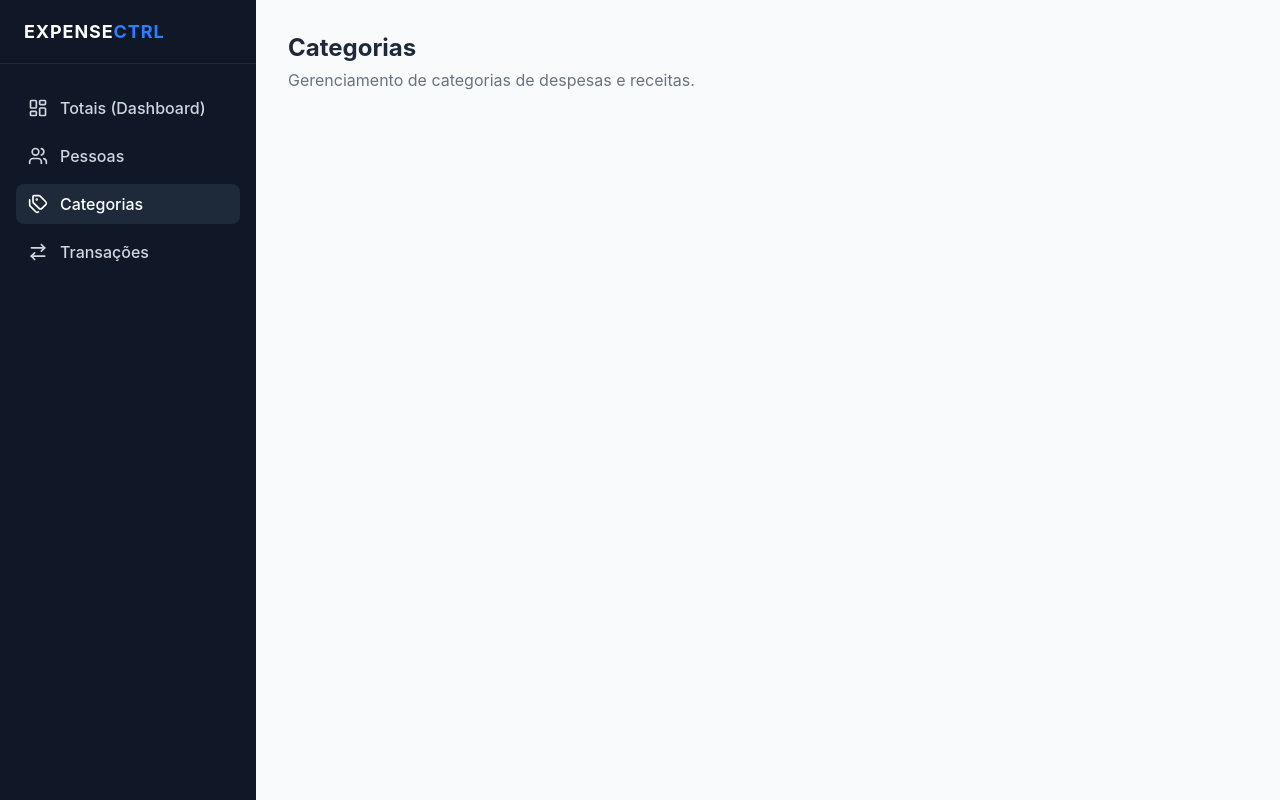
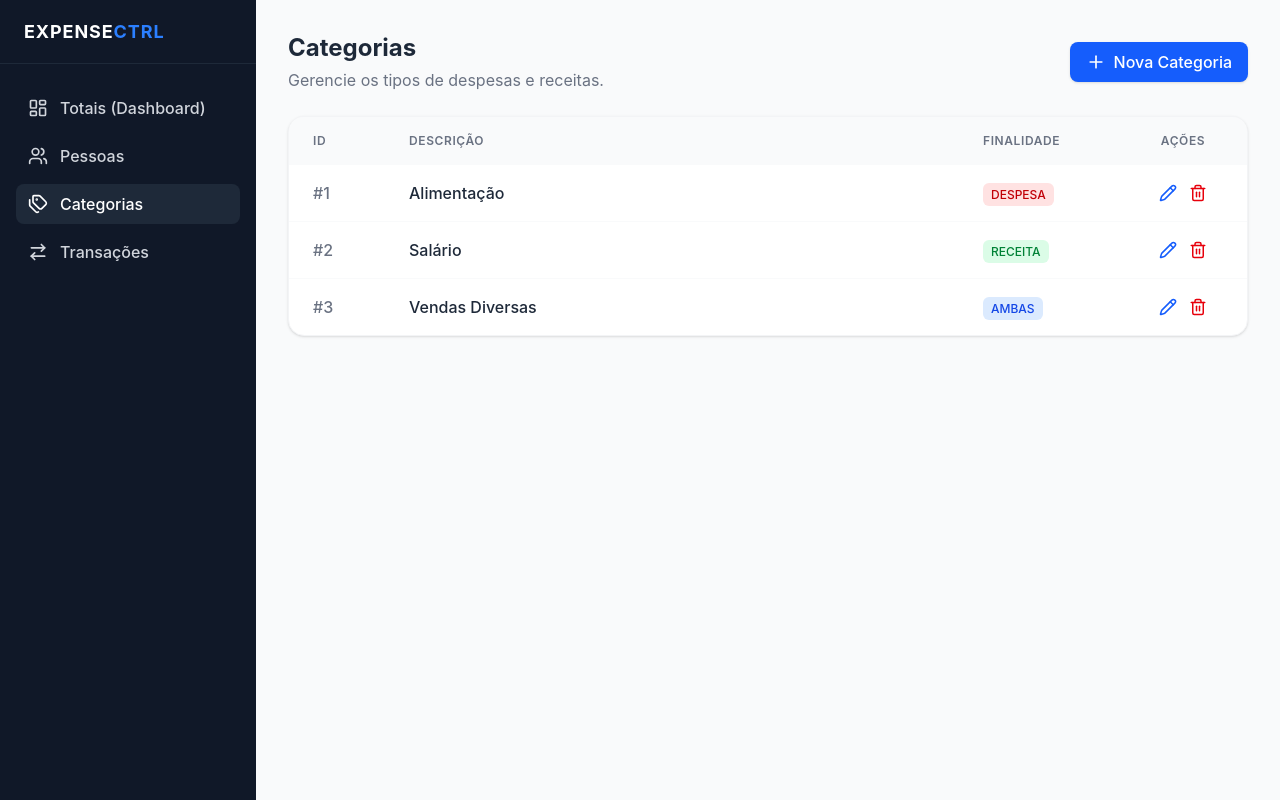
Before and after one commit to VitorMoraes99/HomeExpenseControl.WebUI, a React (Vite) app: page /categorias in a window 1280 px wide. Built offline with nearby package versions, Linux system fonts and the light colour scheme.

Commit message:
feat: implement category management with validation rules

```diff
--- /dev/null
+++ b/src/components/categories/CategoryModal.tsx
@@ -0,0 +1,100 @@
+import { X } from "lucide-react";
+import { useState } from "react";
+
+interface CategoryModalProps {
+  isOpen: boolean;
+  onClose: () => void;
+}
+
+// Modal isolado para criação/edição de Categorias.
+// Mantém a padronização de UX definida na tela de Pessoas.
+export function CategoryModal({ isOpen, onClose }: CategoryModalProps) {
+  const [description, setDescription] = useState("");
+  const [purpose, setPurpose] = useState("ambas");
+
+  if (!isOpen) return null;
+
+  const handleSubmit = (e: React.FormEvent) => {
+    e.preventDefault();
+    // TODO: Integração futura com o endpoint de Categorias no C#
+    console.log("Salvando categoria:", { description, purpose });
+
+    setDescription("");
+    setPurpose("ambas");
+    onClose();
+  };
+
+  return (
+    <div className="fixed inset-0 bg-black/50 flex items-center justify-center z-50 p-4">
+      <div className="bg-white rounded-2xl shadow-xl w-full max-w-md overflow-hidden">
+        <div className="px-6 py-4 border-b border-gray-100 flex justify-between items-center bg-gray-50/50">
+          <h3 className="text-lg font-bold text-gray-800">Nova Categoria</h3>
+          <button
+            onClick={onClose}
+            className="text-gray-400 hover:text-gray-600 transition-colors"
+          >
+            <X size={20} />
+          </button>
+        </div>
+
+        <form onSubmit={handleSubmit} className="p-6 space-y-4">
+          <div>
+            <label
+              htmlFor="description"
+              className="block text-sm font-medium text-gray-700 mb-1"
+            >
+              Descrição
+            </label>
+            <input
+              type="text"
+              id="description"
+              required
+              maxLength={400} // Regra de negócio: Texto com tamanho máximo de 400
+              value={description}
+              onChange={(e) => setDescription(e.target.value)}
+              className="w-full px-4 py-2 border border-gray-300 rounded-lg focus:ring-2 focus:ring-blue-500 outline-none"
+              placeholder="Ex: Alimentação, Salário, Lazer..."
+            />
+          </div>
+
+          <div>
+            <label
+              htmlFor="purpose"
+              className="block text-sm font-medium text-gray-700 mb-1"
+            >
+              Finalidade
+            </label>
+            {/* Regra de negócio: Finalidade deve ser despesa, receita ou ambas */}
+            <select
+              id="purpose"
+              required
+              value={purpose}
+              onChange={(e) => setPurpose(e.target.value)}
+              className="w-full px-4 py-2 border border-gray-300 rounded-lg focus:ring-2 focus:ring-blue-500 outline-none bg-white"
+            >
+              <option value="ambas">Ambas (Receita e Despesa)</option>
+              <option value="despesa">Apenas Despesa</option>
+              <option value="receita">Apenas Receita</option>
+            </select>
+          </div>
+
+          <div className="pt-4 flex justify-end gap-3">
+            <button
+              type="button"
+              onClick={onClose}
+              className="px-4 py-2 text-gray-600 hover:bg-gray-100 rounded-lg font-medium transition-colors"
+            >
+              Cancelar
+            </button>
+            <button
+              type="submit"
+              className="px-4 py-2 bg-blue-600 hover:bg-blue-700 text-white rounded-lg font-medium transition-colors shadow-sm"
+            >
+              Salvar
+            </button>
+          </div>
+        </form>
+      </div>
+    </div>
+  );
+}
--- a/src/pages/Categories.tsx
+++ b/src/pages/Categories.tsx
@@ -1,10 +1,115 @@
+import { Plus, Pencil, Trash2 } from "lucide-react";
+import { useState } from "react";
+import { CategoryModal } from "../components/categories/CategoryModal";
+
+// Mock de dados seguindo exatamente os campos exigidos no teste
+const mockCategories = [
+  { id: 1, description: "Alimentação", purpose: "despesa" },
+  { id: 2, description: "Salário", purpose: "receita" },
+  { id: 3, description: "Vendas Diversas", purpose: "ambas" },
+];
+
+/**
+ * Módulo de Cadastro de Categorias.
+ * * Requisitos atendidos nesta tela:
+ * - Listagem de categorias cadastradas.
+ * - Exibição dos campos obrigatórios: Identificador, Descrição e Finalidade.
+ */
 export function Categories() {
+  const [isModalOpen, setIsModalOpen] = useState(false);
+
+  // Função auxiliar para renderizar uma badge bonitinha dependendo da finalidade
+  const renderPurposeBadge = (purpose: string) => {
+    switch (purpose) {
+      case "despesa":
+        return (
+          <span className="px-2 py-1 bg-red-100 text-red-700 rounded-md text-xs font-medium uppercase">
+            Despesa
+          </span>
+        );
+      case "receita":
+        return (
+          <span className="px-2 py-1 bg-green-100 text-green-700 rounded-md text-xs font-medium uppercase">
+            Receita
+          </span>
+        );
+      default:
+        return (
+          <span className="px-2 py-1 bg-blue-100 text-blue-700 rounded-md text-xs font-medium uppercase">
+            Ambas
+          </span>
+        );
+    }
+  };
+
   return (
-    <div>
-      <h2 className="text-2xl font-bold text-gray-800">Categorias</h2>
-      <p className="text-gray-500 mt-1">
-        Gerenciamento de categorias de despesas e receitas.
-      </p>
+    <div className="space-y-6">
+      <div className="flex justify-between items-center">
+        <div>
+          <h2 className="text-2xl font-bold text-gray-800">Categorias</h2>
+          <p className="text-gray-500 mt-1">
+            Gerencie os tipos de despesas e receitas.
+          </p>
+        </div>
+
+        <button
+          onClick={() => setIsModalOpen(true)}
+          className="flex items-center gap-2 bg-blue-600 hover:bg-blue-700 text-white px-4 py-2 rounded-lg font-medium transition-colors shadow-sm"
+        >
+          <Plus size={20} />
+          Nova Categoria
+        </button>
+      </div>
+
+      <div className="bg-white rounded-2xl shadow-sm border border-gray-100 overflow-hidden">
+        <div className="overflow-x-auto">
+          <table className="w-full text-left">
+            <thead>
+              <tr className="bg-gray-50 text-gray-500 text-xs uppercase tracking-wider">
+                <th className="px-6 py-4 font-semibold w-24">ID</th>
+                <th className="px-6 py-4 font-semibold">Descrição</th>
+                <th className="px-6 py-4 font-semibold w-40">Finalidade</th>
+                <th className="px-6 py-4 font-semibold w-32 text-center">
+                  Ações
+                </th>
+              </tr>
+            </thead>
+            <tbody className="divide-y divide-gray-50">
+              {mockCategories.map((category) => (
+                <tr
+                  key={category.id}
+                  className="hover:bg-gray-50/50 transition-colors"
+                >
+                  <td className="px-6 py-4 text-gray-500 font-medium">
+                    #{category.id}
+                  </td>
+                  <td className="px-6 py-4 text-gray-800 font-medium">
+                    {category.description}
+                  </td>
+                  <td className="px-6 py-4">
+                    {renderPurposeBadge(category.purpose)}
+                  </td>
+                  <td className="px-6 py-4">
+                    <div className="flex items-center justify-center gap-3">
+                      <button className="text-blue-600 hover:text-blue-800 transition-colors">
+                        <Pencil size={18} />
+                      </button>
+                      <button className="text-red-600 hover:text-red-800 transition-colors">
+                        <Trash2 size={18} />
+                      </button>
+                    </div>
+                  </td>
+                </tr>
+              ))}
+            </tbody>
+          </table>
+        </div>
+      </div>
+
+      <CategoryModal
+        isOpen={isModalOpen}
+        onClose={() => setIsModalOpen(false)}
+      />
     </div>
   );
 }
```
